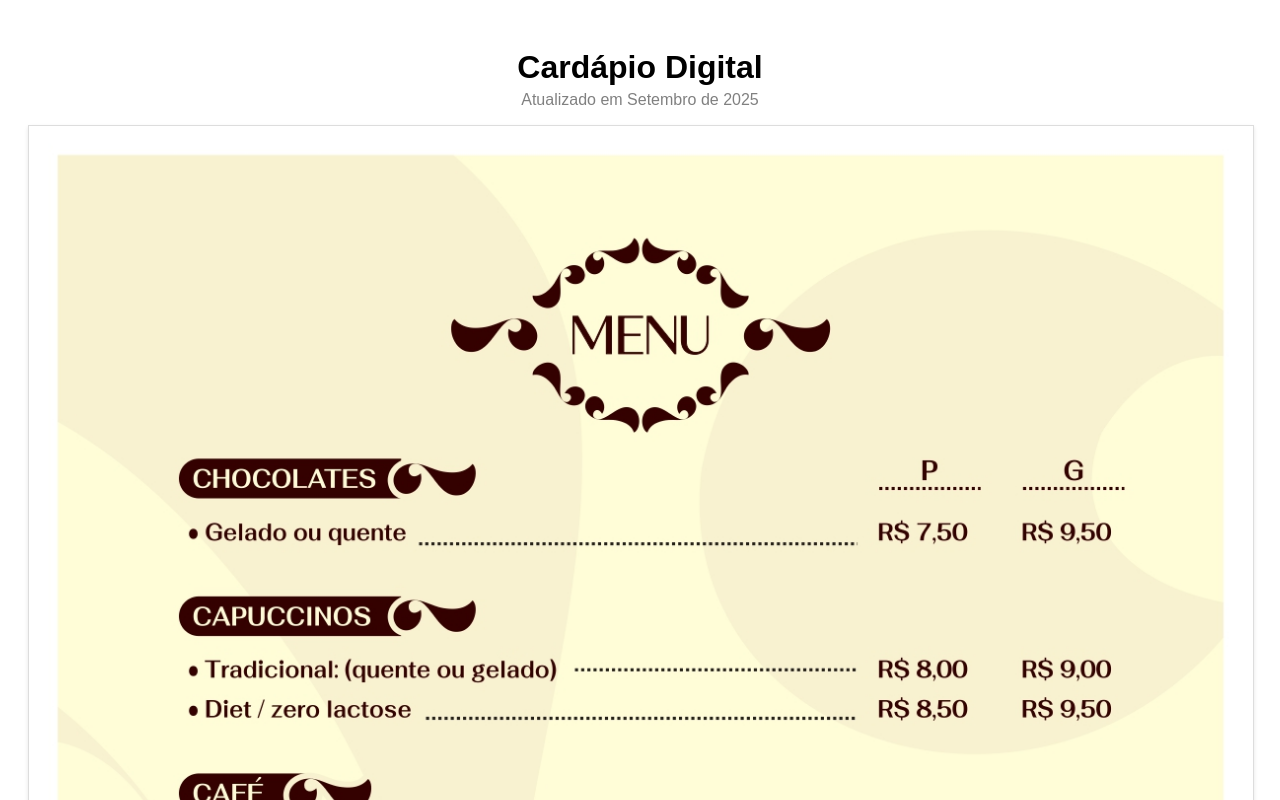
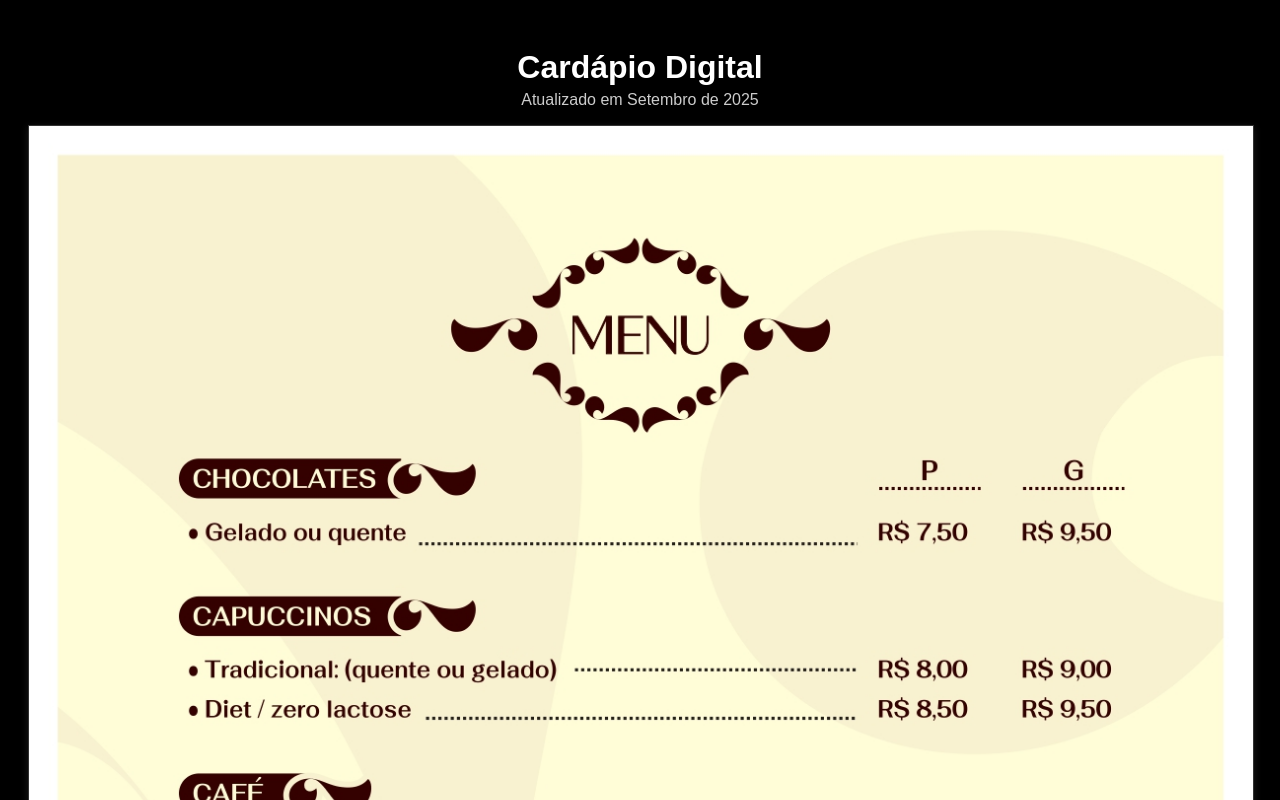
Before and after one commit to chocogramado/menu, a plain HTML site: page index.html in a window 1280 px wide. Shown: the top 800 px of the page. Drawn offline with Linux system fonts and the light colour scheme.

Commit message:
Add files via upload

```diff
--- a/index.html
+++ b/index.html
@@ -8,21 +8,23 @@
       font-family: Arial, sans-serif;
       text-align: center;
       padding: 20px;
+      background-color: #000; /* Fundo preto */
+      color: #fff;             /* Texto branco */
     }
     h1 {
       margin-bottom: 5px;
     }
     p.subtitulo {
       margin-top: 0;
-      color: gray;
+      color: #ccc; /* Subtítulo em cinza claro */
       font-size: 16px;
     }
     img {
       max-width: 100%;
       height: auto;
       margin-bottom: 20px;
-      border: 1px solid #ddd;
-      box-shadow: 0 2px 4px rgba(0,0,0,0.1);
+      border: 1px solid #333;
+      box-shadow: 0 2px 8px rgba(255, 255, 255, 0.1);
     }
   </style>
 </head>
@@ -34,6 +36,5 @@
   <img src="pagina2.jpg" alt="Página 2 do cardápio">
   <img src="pagina3.jpg" alt="Página 3 do cardápio">
   <img src="pagina4.jpg" alt="Página 4 do cardápio">
-
 </body>
 </html>
```
